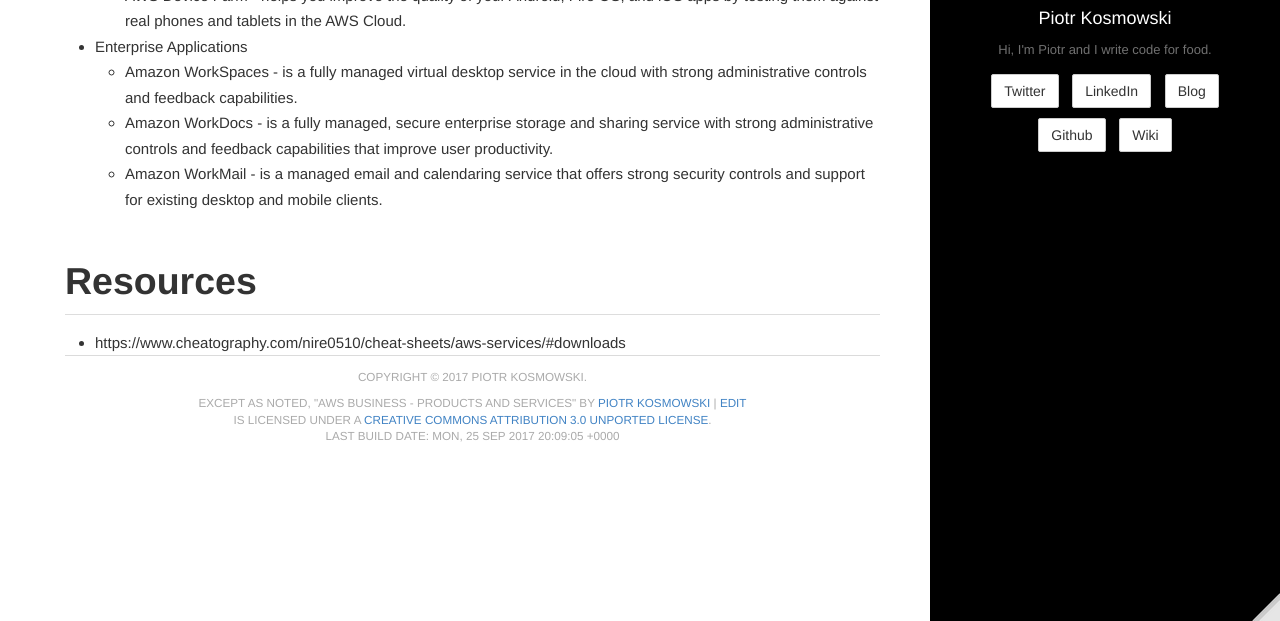
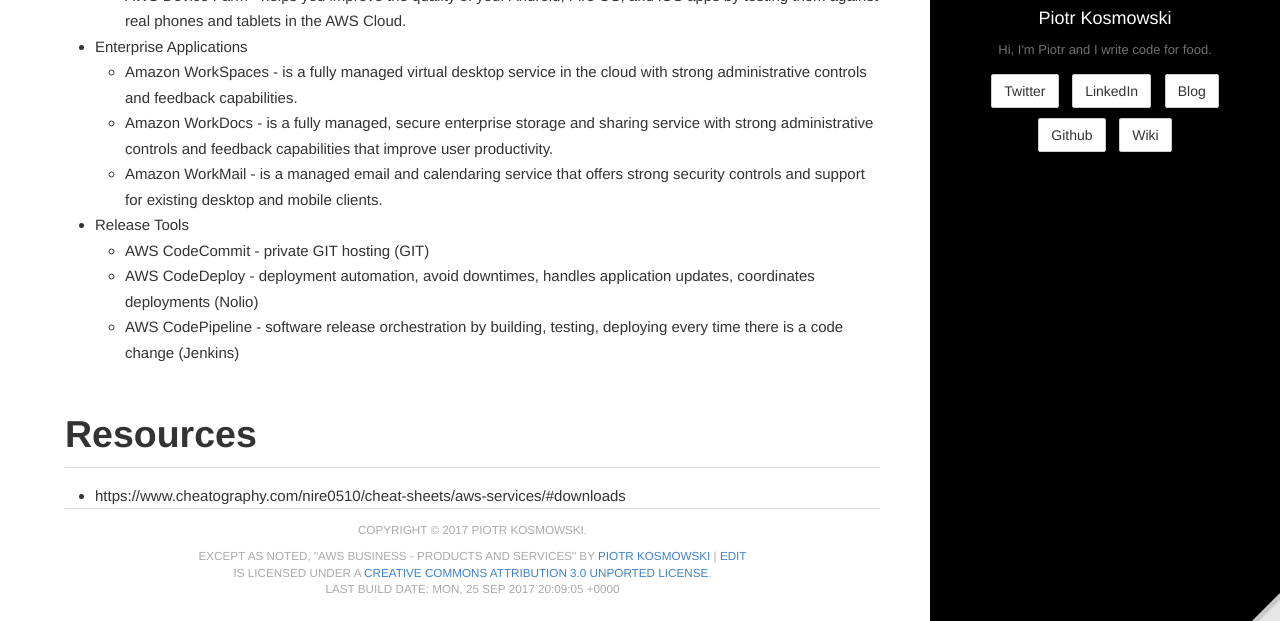
Before and after one commit to kospiotr/kospiotr.github.io, a Jekyll site: the page built from wiki/aws-business-products-and-services.md, in a window 1280 px wide and 900 px high, scrolled down 3373 px, cut to the strip 279-900 px from the top of the window. Built offline with Jekyll 4.4.1, drawn with Linux system fonts in a browser that asks for light colours.

Commit message:
Update aws-business-products-and-services.md

```diff
--- a/wiki/aws-business-products-and-services.md
+++ b/wiki/aws-business-products-and-services.md
@@ -147,6 +147,11 @@
   * Amazon WorkDocs - is a fully managed, secure enterprise storage and sharing service with strong administrative controls and feedback capabilities that improve user productivity.
   * Amazon WorkMail - is a managed email and calendaring service that offers strong security controls and support for existing desktop and mobile clients.
 
+* Release Tools
+  * AWS CodeCommit - private GIT hosting (GIT)
+  * AWS CodeDeploy - deployment automation, avoid downtimes, handles application updates, coordinates deployments (Nolio)
+  * AWS CodePipeline - software release orchestration by building, testing, deploying every time there is a code change (Jenkins)
+
 # Resources
 
 * https://www.cheatography.com/nire0510/cheat-sheets/aws-services/#downloads
```
